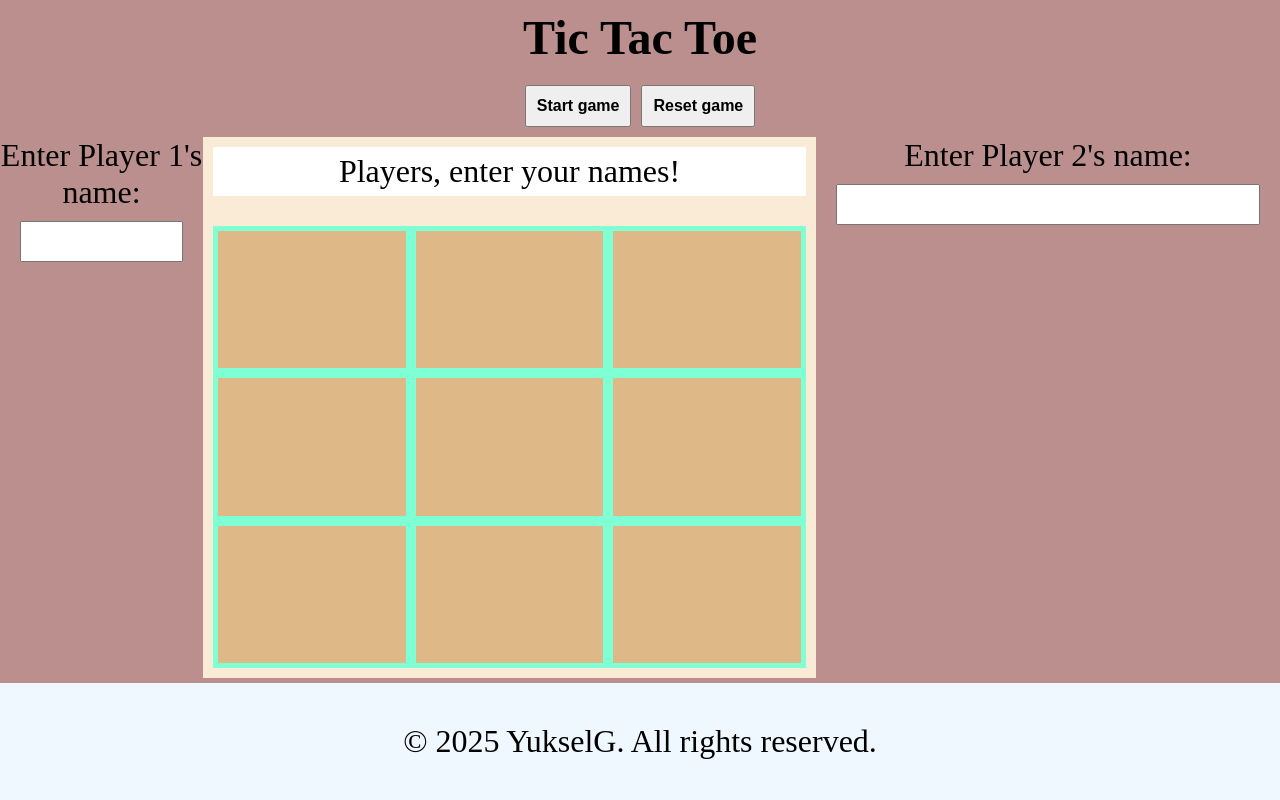
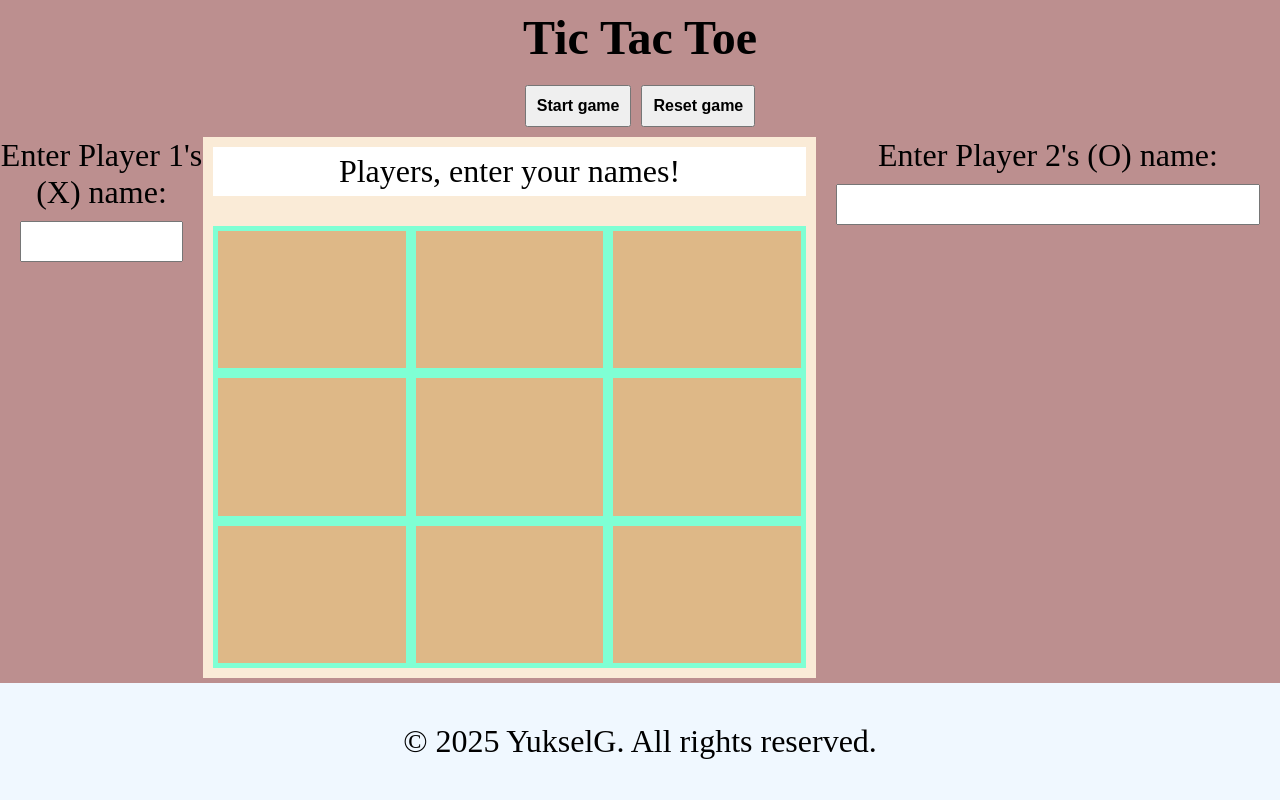
Before and after one commit to YukselG/TOP-TicTacToe, a plain HTML site: page index.html in a window 1280 px wide. Drawn offline with Linux system fonts and the light colour scheme.

Commit message:
small UI update

```diff
--- a/index.html
+++ b/index.html
@@ -19,7 +19,7 @@
 			<div class="content">
 				<aside id="player1-aside">
 					<div class="column player-container">
-						<label for="player1-name">Enter Player 1's name:</label>
+						<label for="player1-name">Enter Player 1's (X) name:</label>
 						<input type="text" name="player1-name" id="player1-name" size="2" />
 					</div>
 				</aside>
@@ -41,7 +41,7 @@
 				</main>
 				<aside id="player2-aside">
 					<div class="column player-container">
-						<label for="player2-name">Enter Player 2's name:</label>
+						<label for="player2-name">Enter Player 2's (O) name:</label>
 						<input type="text" name="player2-name" id="player2-name" />
 					</div>
 				</aside>
```
